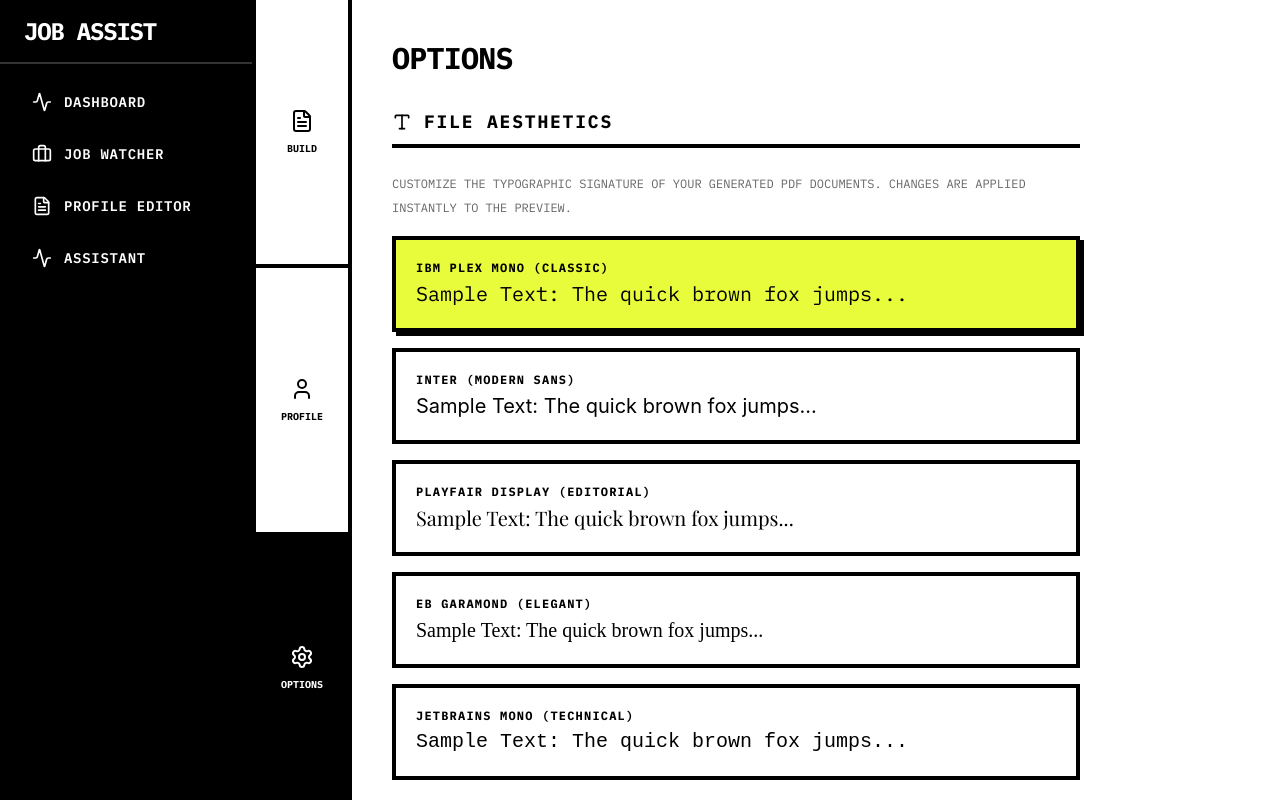
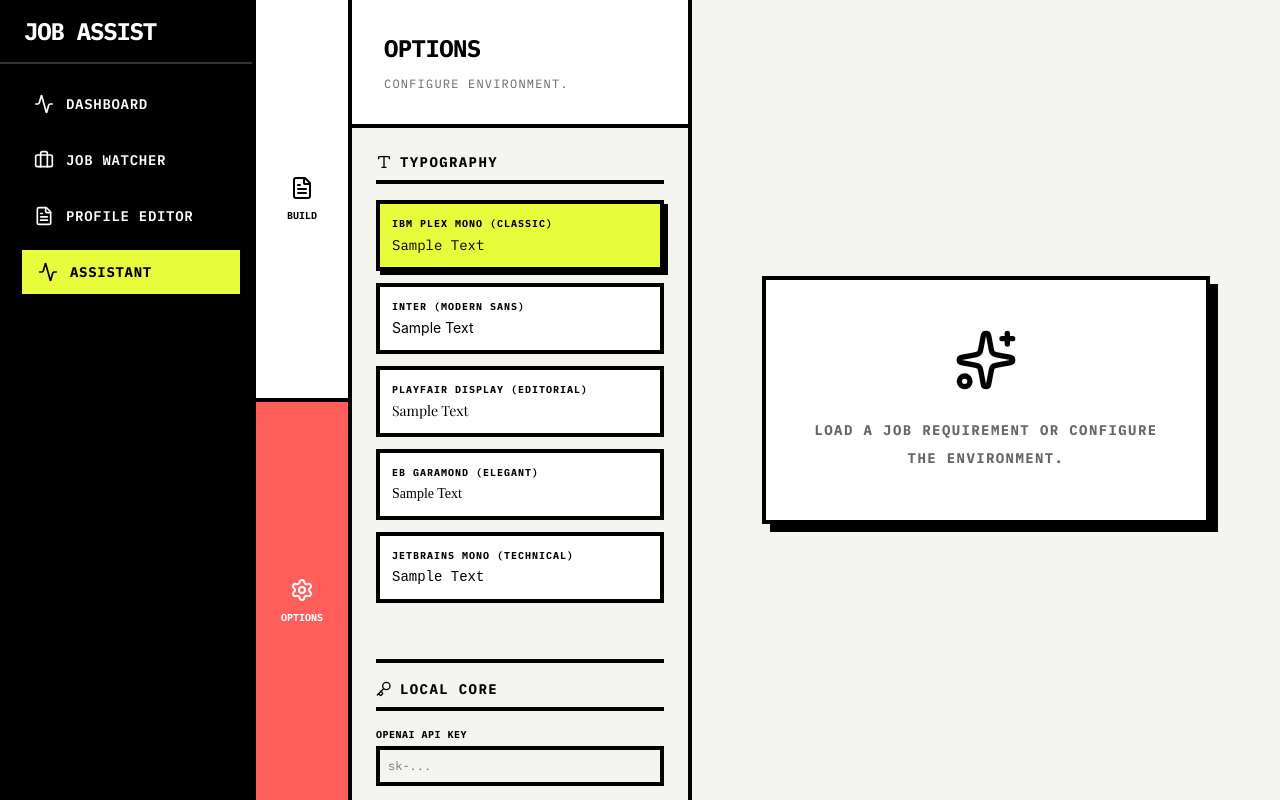
Before and after one commit to badirusubomi/job-applyer, a Next.js app: page /application-assistant in a window 1280 px wide. Both pictures are taken after a click on the button "CONTINUE". Built offline with nearby package versions, Linux system fonts and the light colour scheme; a web font is replaced by a local one.

Commit message:
refactor: unify navigation with SidebarNav and optimize PDF generation and PII masking workflows

```diff
--- a/app/api/pdf/route.ts
+++ b/app/api/pdf/route.ts
@@ -14,7 +14,7 @@
     const finalType = type === 'resume' ? 'resume' : 'cover-letter';
 
     // Render HTML
-    const html = await renderTemplate(finalType, templateName, data);
+    const html = await renderTemplate(finalType, templateName, data, fontConfig);
 
     // Generate PDF
     const pdfBuffer = await generatePDF(html);
--- a/app/application-assistant/page.tsx
+++ b/app/application-assistant/page.tsx
@@ -2,11 +2,8 @@
 
 import { useState, useEffect, useCallback, Suspense } from 'react';
 import { useSearchParams } from 'next/navigation';
-import { Sparkles, Loader2, Download, Pencil, Save, Settings as SettingsIcon, User, FileText, Trash2, Key, AlertTriangle, X, Type } from 'lucide-react';
+import { Sparkles, Loader2, Download, Pencil, Save, Settings as SettingsIcon, FileText, Trash2, Key, AlertTriangle, X, Type } from 'lucide-react';
 import Editor from '@monaco-editor/react';
-import ReactMarkdown from 'react-markdown';
-import remarkGfm from 'remark-gfm';
-import DOMPurify from 'isomorphic-dompurify';
 import { maskPii, unmaskPii, PrivacyConfig } from '@/lib/utils/privacy';
 
 const STORAGE_KEY = 'assistant_session';
@@ -61,7 +58,6 @@
   const [mounted, setMounted] = useState(false);
 
   // Initial states with safe defaults for SSR
-  const [profile, setProfile] = useState<string>(DEFAULT_PROFILE);
   const [privacy, setPrivacy] = useState<PrivacyConfig>({});
   const [apiKeys, setApiKeys] = useState<{ openai?: string, gemini?: string }>({});
   const [selectedFontId, setSelectedFontId] = useState<string>('mono');
@@ -73,7 +69,7 @@
   const [questions, setQuestions] = useState<string>('');
   const [actions, setActions] = useState({ resume: true, coverLetter: true, answers: true });
 
-  const [sidebarTab, setSidebarTab] = useState<'build' | 'profile' | 'settings'>('build');
+  const [sidebarTab, setSidebarTab] = useState<'build' | 'settings'>('build');
   const [showOnboarding, setShowOnboarding] = useState(false);
   const [loading, setLoading] = useState(false);
   const [toasts, setToasts] = useState<{ id: string, message: string, type: 'error' | 'success' }[]>([]);
@@ -96,7 +92,6 @@
     if (savedSession.activeTab) setActiveTab(savedSession.activeTab);
     if (savedSession.questions) setQuestions(savedSession.questions);
 
-    setProfile(localStorage.getItem(PROFILE_KEY) || DEFAULT_PROFILE);
     setPrivacy(loadData(PRIVACY_KEY, {}));
 
     const keys = loadData(KEYS_KEY, {});
@@ -132,11 +127,6 @@
       persistSession({ jobDescription, selectedModel, actions, results, activeTab, questions });
     }
   }, [mounted, jobDescription, selectedModel, actions, results, activeTab, questions, persistSession]);
-
-  const saveProfile = (p: string) => {
-    setProfile(p);
-    localStorage.setItem(PROFILE_KEY, p);
-  };
 
   const savePrivacy = (p: PrivacyConfig) => {
     setPrivacy(p);
@@ -174,7 +164,8 @@
     setResults(null);
 
     const questionList = questions.split('\n').map(q => q.trim()).filter(q => q.length > 0);
-    const maskedProfile = maskPii(profile, privacy);
+    const rawProfile = localStorage.getItem(PROFILE_KEY) || DEFAULT_PROFILE;
+    const maskedProfile = maskPii(rawProfile, privacy);
 
     try {
       const res = await fetch('/api/assistant/generate', {
@@ -347,25 +338,26 @@
           <FileText className="w-6 h-6 stroke-[2]" />
           <span className="text-[10px] font-bold font-mono uppercase mt-2">Build</span>
         </button>
-        <button onClick={() => setSidebarTab('profile')} className={`flex-1 flex flex-col items-center justify-center p-4 border-b-4 border-black transition-colors ${sidebarTab === 'profile' ? 'bg-[#ff5e5b] text-white' : 'hover:bg-[#f4f4f0]'}`}>
-          <User className="w-6 h-6 stroke-[2]" />
-          <span className="text-[10px] font-bold font-mono uppercase mt-2">Profile</span>
-        </button>
-        <button onClick={() => setSidebarTab('settings')} className={`flex-1 flex flex-col items-center justify-center p-4 border-black transition-colors ${sidebarTab === 'settings' ? 'bg-black text-white' : 'hover:bg-[#f4f4f0]'}`}>
+        <button onClick={() => setSidebarTab('settings')} className={`flex-1 flex flex-col items-center justify-center p-4 border-black transition-colors ${sidebarTab === 'settings' ? 'bg-[#ff5e5b] text-white' : 'hover:bg-[#f4f4f0]'}`}>
           <SettingsIcon className="w-6 h-6 stroke-[2]" />
           <span className="text-[10px] font-bold font-mono uppercase mt-2">Options</span>
         </button>
       </div>
 
       {/* Secondary Sidebar Content based on Sidebar Tab */}
-      {sidebarTab === 'build' && (
       <div className="w-full lg:w-[340px] flex-shrink-0 flex flex-col border-r-4 border-black bg-[#f4f4f0] overflow-y-auto">
-          <div className="p-8 border-b-4 border-black bg-white">
-            <h1 className="text-2xl font-black font-playfair tracking-tight uppercase">Assistant</h1>
-            <p className="font-mono text-xs uppercase tracking-widest text-black/60 mt-3">Synthesize context.</p>
+        <div className="p-8 border-b-4 border-black bg-white flex-shrink-0">
+          <h1 className="text-2xl font-black font-playfair tracking-tight uppercase">
+            {sidebarTab === 'build' ? 'Assistant' : 'Options'}
+          </h1>
+          <p className="font-mono text-xs uppercase tracking-widest text-black/60 mt-3">
+            {sidebarTab === 'build' ? 'Synthesize context.' : 'Configure environment.'}
+          </p>
         </div>
 
         <div className="p-6 flex flex-col gap-6">
+          {sidebarTab === 'build' ? (
+            <>
               <div>
                 <label className="block text-xs font-mono uppercase tracking-widest font-bold text-black/60 mb-2">Job Description</label>
                 <textarea
@@ -438,14 +430,82 @@
               >
                 {loading ? <><Loader2 className="w-4 h-4 mr-2 animate-spin stroke-[3]" /> Executing</> : <><Sparkles className="w-4 h-4 mr-2 stroke-[3]" /> Initialize</>}
               </button>
+            </>
+          ) : (
+            <>
+              {/* Aesthetics Section inside Secondary Sidebar */}
+              <div className="space-y-4">
+                <h2 className="text-sm font-bold font-mono uppercase tracking-widest flex items-center border-b-4 border-black pb-2">
+                  <Type className="w-4 h-4 mr-2" /> Typography
+                </h2>
+                <div className="grid grid-cols-1 gap-3">
+                  {FONTS.map(font => (
+                    <button
+                      key={font.id}
+                      onClick={() => saveFont(font.id)}
+                      className={`p-3 border-4 border-black flex flex-col items-start text-left transition-all hover:bg-[#e8fc3b] ${selectedFontId === font.id ? 'bg-[#e8fc3b] shadow-[4px_4px_0px_0px_rgba(0,0,0,1)]' : 'bg-white'}`}
+                    >
+                      <span className="text-[10px] font-bold uppercase tracking-widest mb-1">{font.name}</span>
+                      <span className="text-sm" style={{ fontFamily: font.family }}>Sample Text</span>
+                    </button>
+                  ))}
                 </div>
               </div>
+
+              <div className="mt-8 space-y-4 pt-4 border-t-4 border-black">
+                <h2 className="text-sm font-bold font-mono uppercase tracking-widest flex items-center border-b-4 border-black pb-2">
+                  <Key className="w-4 h-4 mr-2" /> Local Core
+                </h2>
+                <div className="font-mono">
+                  <div>
+                    <label className="block text-[10px] font-bold uppercase tracking-wider mb-1">OpenAI API Key</label>
+                    <input type="password" value={apiKeys.openai || ''} onChange={e => saveKeys({ ...apiKeys, openai: e.target.value })} className="w-full p-2 border-4 border-black focus:outline-none focus:bg-[#e8fc3b]/10 text-xs" placeholder="sk-..." />
+                  </div>
+                  <div className="mt-3">
+                    <label className="block text-[10px] font-bold uppercase tracking-wider mb-1">Gemini API Key</label>
+                    <input type="password" value={apiKeys.gemini || ''} onChange={e => saveKeys({ ...apiKeys, gemini: e.target.value })} className="w-full p-2 border-4 border-black focus:outline-none focus:bg-[#e8fc3b]/10 text-xs" placeholder="AIzaSy..." />
+                  </div>
+                </div>
+              </div>
+
+              <div className="mt-8 space-y-4 pt-4 border-t-4 border-black">
+                <h2 className="text-sm font-bold font-mono uppercase tracking-widest flex items-center border-b-4 border-black pb-2">
+                  <AlertTriangle className="w-4 h-4 mr-2 text-[#ff5e5b]" /> Vault Masks
+                </h2>
+                <div className="flex flex-col gap-3 font-mono text-sm">
+                  <div>
+                    <label className="block text-[10px] font-bold uppercase tracking-wider mb-1">Name</label>
+                    <input type="text" value={privacy.name || ''} onChange={e => savePrivacy({ ...privacy, name: e.target.value })} className="w-full p-2 border-4 border-black text-xs" placeholder="e.g. John Doe" />
+                  </div>
+                  <div>
+                    <label className="block text-[10px] font-bold uppercase tracking-wider mb-1">Email</label>
+                    <input type="text" value={privacy.email || ''} onChange={e => savePrivacy({ ...privacy, email: e.target.value })} className="w-full p-2 border-4 border-black text-xs" placeholder="e.g. email@val.com" />
+                  </div>
+                  <div>
+                    <label className="block text-[10px] font-bold uppercase tracking-wider mb-1">Phone</label>
+                    <input type="text" value={privacy.phone || ''} onChange={e => savePrivacy({ ...privacy, phone: e.target.value })} className="w-full p-2 border-4 border-black text-xs" placeholder="e.g. +1 555-5555" />
+                  </div>
+                  <div>
+                    <label className="block text-[10px] font-bold uppercase tracking-wider mb-1">Address</label>
+                    <input type="text" value={privacy.address || ''} onChange={e => savePrivacy({ ...privacy, address: e.target.value })} className="w-full p-2 border-4 border-black text-xs" placeholder="e.g. New York, NY" />
+                  </div>
+                </div>
+              </div>
+
+              <div className="mt-8 pt-4 border-t-4 border-black">
+                <button onClick={clearAllData} className="w-full p-3 bg-[#fa4642] text-white font-bold font-mono text-[10px] shadow-[4px_4px_0px_0px_rgba(0,0,0,1)] uppercase tracking-wider border-4 border-black hover:translate-y-1 hover:shadow-none transition-all flex justify-center items-center">
+                  <Trash2 className="w-3 h-3 mr-2" /> Erase Vault
+                </button>
+              </div>
+            </>
           )}
+        </div>
+      </div>
 
-      {/* Main Workspace Area */}
+      {/* Main Workspace Area: ALWAYS displays the Preview/Results if they exist */}
       <div className="flex-1 flex flex-col bg-white min-w-0">
 
-        {sidebarTab === 'build' && results ? (
+        {results ? (
           <>
             <div className="flex border-b-4 border-black bg-[#f4f4f0] flex-shrink-0">
               {actions.resume && results.resume && (
@@ -514,123 +574,13 @@
               )}
             </div>
           </>
-        ) : sidebarTab === 'build' ? (
-          <div className="h-full flex items-center justify-center p-12 text-center bg-white">
-            <div className="border-4 border-black p-12 shadow-[8px_8px_0px_0px_rgba(0,0,0,1)] bg-[#f4f4f0] max-w-md">
+        ) : (
+          <div className="h-full flex items-center justify-center p-12 text-center bg-[#f4f4f0]">
+            <div className="border-4 border-black p-12 shadow-[8px_8px_0px_0px_rgba(0,0,0,1)] bg-white max-w-md">
               <Sparkles className="w-16 h-16 mx-auto mb-6 text-black stroke-[2]" />
               <p className="font-mono text-sm uppercase tracking-widest font-bold text-black/60 leading-loose">
-                Paste a job description and hit Initialize.
+                Load a job requirement or configure the environment.
               </p>
-            </div>
-          </div>
-        ) : null}
-
-        {/* Profile Tab View: Split Pane */}
-        {sidebarTab === 'profile' && (
-          <div className="flex h-full w-full">
-            <div className="w-1/2 border-r-4 border-black flex flex-col">
-              <div className="p-4 border-b-4 border-black bg-[#1e1e1e] text-white flex justify-between items-center font-mono text-xs uppercase tracking-widest">
-                <span>Profile Markdown</span>
-              </div>
-              <div className="flex-1 bg-[#1e1e1e] pt-4">
-                <Editor
-                  height="100%"
-                  defaultLanguage="markdown"
-                  theme="vs-dark"
-                  value={profile}
-                  onChange={(val) => saveProfile(val || '')}
-                  options={{ minimap: { enabled: false }, fontFamily: 'monospace', fontSize: 13, wordWrap: 'on' }}
-                />
-              </div>
-            </div>
-            <div className="w-1/2 overflow-y-auto bg-white p-8">
-              <div className="prose prose-sm max-w-none text-black font-mono">
-                <ReactMarkdown remarkPlugins={[remarkGfm]}>{DOMPurify.sanitize(profile)}</ReactMarkdown>
-              </div>
-            </div>
-          </div>
-        )}
-
-        {/* Settings Tab View */}
-        {sidebarTab === 'settings' && (
-          <div className="p-10 h-full overflow-y-auto w-full max-w-3xl">
-            <h1 className="text-3xl font-black font-playfair uppercase tracking-tight mb-8">Options</h1>
-
-            {/* Aesthetics Section */}
-            <div className="mb-12 space-y-6">
-              <h2 className="text-lg font-bold font-mono uppercase tracking-widest flex items-center border-b-4 border-black pb-2">
-                <Type className="w-5 h-5 mr-3" /> File Aesthetics
-              </h2>
-              <p className="text-xs font-mono uppercase text-black/60 mb-4 leading-loose">
-                Customize the typographic signature of your generated PDF documents. Changes are applied instantly to the preview.
-              </p>
-              <div className="grid grid-cols-1 gap-4">
-                {FONTS.map(font => (
-                  <button
-                    key={font.id}
-                    onClick={() => saveFont(font.id)}
-                    className={`p-5 border-4 border-black flex flex-col items-start text-left transition-all hover:bg-[#e8fc3b] ${selectedFontId === font.id ? 'bg-[#e8fc3b] shadow-[4px_4px_0px_0px_rgba(0,0,0,1)]' : 'bg-white'}`}
-                  >
-                    <span className="text-xs font-bold uppercase tracking-widest mb-1">{font.name}</span>
-                    <span className="text-xl" style={{ fontFamily: font.family }}>Sample Text: The quick brown fox jumps...</span>
-                  </button>
-                ))}
-              </div>
-            </div>
-
-            <div className="mb-10 space-y-6">
-              <h2 className="text-lg font-bold font-mono uppercase tracking-widest flex items-center border-b-4 border-black pb-2">
-                <Key className="w-5 h-5 mr-3" /> API Keys
-              </h2>
-              <p className="text-xs font-mono uppercase text-black/60 mb-4">Keys are stored locally in your browser.</p>
-
-              <div className="space-y-4 font-mono">
-                <div>
-                  <label className="block text-xs font-bold uppercase tracking-wider mb-2">OpenAI API Key</label>
-                  <input type="password" value={apiKeys.openai || ''} onChange={e => saveKeys({ ...apiKeys, openai: e.target.value })} className="w-full p-3 border-4 border-black focus:outline-none focus:bg-[#e8fc3b]/10" placeholder="sk-..." />
-                  <a href="https://platform.openai.com/api-keys" target="_blank" rel="noopener noreferrer" className="text-xs uppercase underline text-black/50 hover:text-black mt-2 inline-block">Manage OpenAI Keys</a>
-                </div>
-                <div>
-                  <label className="block text-xs font-bold uppercase tracking-wider mb-2 mt-4">Gemini API Key</label>
-                  <input type="password" value={apiKeys.gemini || ''} onChange={e => saveKeys({ ...apiKeys, gemini: e.target.value })} className="w-full p-3 border-4 border-black focus:outline-none focus:bg-[#e8fc3b]/10" placeholder="AIzaSy..." />
-                  <a href="https://aistudio.google.com/app/apikey" target="_blank" rel="noopener noreferrer" className="text-xs uppercase underline text-black/50 hover:text-black mt-2 inline-block">Manage Gemini Keys</a>
-                </div>
-              </div>
-            </div>
-
-            <div className="mb-12 space-y-6">
-              <h2 className="text-lg font-bold font-mono uppercase tracking-widest flex items-center border-b-4 border-black pb-2">
-                <AlertTriangle className="w-5 h-5 mr-3 text-[#ff5e5b]" /> Privacy & PII Masking
-              </h2>
-              <p className="text-xs font-mono uppercase text-black/60 mb-4 leading-loose">
-                Define information to be masked (replaced with placeholders) before LLM transmission.
-              </p>
-
-              <div className="grid grid-cols-2 gap-6 font-mono text-sm">
-                <div>
-                  <label className="block text-xs font-bold uppercase tracking-wider mb-2">Real Name to Mask</label>
-                  <input type="text" value={privacy.name || ''} onChange={e => savePrivacy({ ...privacy, name: e.target.value })} className="w-full p-3 border-4 border-black" placeholder="e.g. John Doe" />
-                </div>
-                <div>
-                  <label className="block text-xs font-bold uppercase tracking-wider mb-2">Email to Mask</label>
-                  <input type="text" value={privacy.email || ''} onChange={e => savePrivacy({ ...privacy, email: e.target.value })} className="w-full p-3 border-4 border-black" placeholder="e.g. email@val.com" />
-                </div>
-                <div>
-                  <label className="block text-xs font-bold uppercase tracking-wider mb-2">Phone to Mask</label>
-                  <input type="text" value={privacy.phone || ''} onChange={e => savePrivacy({ ...privacy, phone: e.target.value })} className="w-full p-3 border-4 border-black" placeholder="e.g. +1 555-5555" />
-                </div>
-                <div>
-                  <label className="block text-xs font-bold uppercase tracking-wider mb-2">Address to Mask</label>
-                  <input type="text" value={privacy.address || ''} onChange={e => savePrivacy({ ...privacy, address: e.target.value })} className="w-full p-3 border-4 border-black" placeholder="e.g. New York, NY" />
-                </div>
-              </div>
-            </div>
-
-            <div className="pt-8 border-t-4 border-black">
-              <button onClick={clearAllData} className="px-6 py-3 bg-[#fa4642] text-white font-bold font-mono text-xs shadow-[4px_4px_0px_0px_rgba(0,0,0,1)] uppercase tracking-wider border-4 border-black hover:translate-y-1 hover:shadow-none transition-all flex items-center">
-                <Trash2 className="w-4 h-4 mr-3" />
-                Clear All Data & Sessions
-              </button>
             </div>
           </div>
         )}
--- /dev/null
+++ b/app/components/SidebarNav.tsx
@@ -0,0 +1,38 @@
+'use client';
+
+import Link from 'next/link';
+import { usePathname } from 'next/navigation';
+import { Activity, FileText, Briefcase } from 'lucide-react';
+
+export default function SidebarNav() {
+  const pathname = usePathname();
+
+  const navItems = [
+    { href: '/dashboard', label: 'Dashboard', icon: Activity },
+    { href: '/job-watcher', label: 'Job Watcher', icon: Briefcase },
+    { href: '/profile-editor', label: 'Profile Editor', icon: FileText },
+    { href: '/application-assistant', label: 'Assistant', icon: Activity },
+  ];
+
+  return (
+    <nav className="flex-1 p-4 space-y-2">
+      {navItems.map((item) => {
+        const isActive = pathname === item.href;
+        return (
+          <Link
+            key={item.href}
+            href={item.href}
+            className={`flex items-center px-4 py-3 transition-colors ${
+              isActive
+                ? 'bg-[#e8fc3b] text-black font-bold shadow-[4px_4px_0px_0px_rgba(0,0,0,1)] border-2 border-black border-r-0 translate-x-1 outline-none'
+                : 'hover:bg-white hover:text-black border-2 border-transparent'
+            }`}
+          >
+            <item.icon className="w-5 h-5 mr-3" />
+            {item.label}
+          </Link>
+        );
+      })}
+    </nav>
+  );
+}
--- a/app/layout.tsx
+++ b/app/layout.tsx
@@ -3,6 +3,7 @@
 import './globals.css';
 import Link from 'next/link';
 import { Activity, FileText, Briefcase } from 'lucide-react';
+import SidebarNav from './components/SidebarNav';
 
 const playfair = Playfair_Display({ subsets: ['latin'], variable: '--font-playfair' });
 const plexMono = IBM_Plex_Mono({ weight: ['400', '500', '600', '700'], subsets: ['latin'], variable: '--font-plex' });
@@ -25,36 +26,7 @@
           <div className="h-16 flex items-center px-6 border-b-2 border-white/20">
             <h1 className="text-2xl font-black font-playfair tracking-tighter">JOB ASSIST</h1>
           </div>
-          <nav className="flex-1 p-4 space-y-2">
-            <Link
-              href="/dashboard"
-              className="flex items-center px-4 py-3 hover:bg-white hover:text-black transition-colors"
-            >
-              <Activity className="w-5 h-5 mr-3" />
-              Dashboard
-            </Link>
-            <Link
-              href="/job-watcher"
-              className="flex items-center px-4 py-3 hover:bg-white hover:text-black transition-colors"
-            >
-              <Briefcase className="w-5 h-5 mr-3" />
-              Job Watcher
-            </Link>
-            <Link
-              href="/profile-editor"
-              className="flex items-center px-4 py-3 hover:bg-white hover:text-black transition-colors"
-            >
-              <FileText className="w-5 h-5 mr-3" />
-              Profile Editor
-            </Link>
-            <Link
-              href="/application-assistant"
-              className="flex items-center px-4 py-3 hover:bg-white hover:text-black transition-colors"
-            >
-              <Activity className="w-5 h-5 mr-3" />
-              Assistant
-            </Link>
-          </nav>
+          <SidebarNav />
         </aside>
 
         {/* Main Content */}
--- a/templates/cover-letter/modern.html
+++ b/templates/cover-letter/modern.html
@@ -4,13 +4,13 @@
     <meta charset="UTF-8">
     <link rel="preconnect" href="https://fonts.googleapis.com">
     <link rel="preconnect" href="https://fonts.gstatic.com" crossorigin>
-    <link href="{{fontImportUrl}}" rel="stylesheet">
+    <link href="{{{fontImportUrl}}}" rel="stylesheet">
     <style>
         :root {
             --black: #000;
             --white: #fff;
             --accent: #e8fc3b;
-            --primary-font: {{fontFamily}};
+            --primary-font: {{{fontFamily}}};
         }
         * {
             box-sizing: border-box;
--- a/templates/resume/modern.html
+++ b/templates/resume/modern.html
@@ -4,13 +4,13 @@
     <meta charset="UTF-8">
     <link rel="preconnect" href="https://fonts.googleapis.com">
     <link rel="preconnect" href="https://fonts.gstatic.com" crossorigin>
-    <link href="{{fontImportUrl}}" rel="stylesheet">
+    <link href="{{{fontImportUrl}}}" rel="stylesheet">
     <style>
         :root {
             --black: #000;
             --white: #fff;
             --accent: #e8fc3b;
-            --primary-font: {{fontFamily}};
+            --primary-font: {{{fontFamily}}};
         }
         * {
             box-sizing: border-box;
```
Also changed, not shown: data/profile.md (+1 -1 lines). Lines whose indentation alone changed are shown as unchanged.
